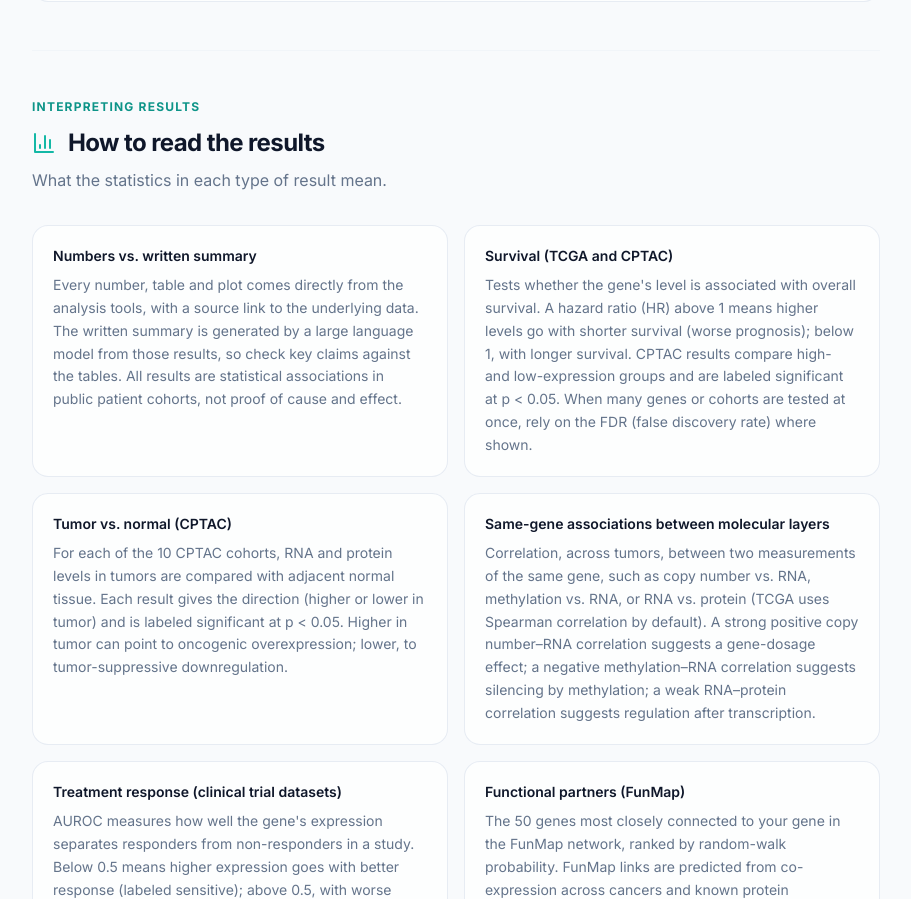
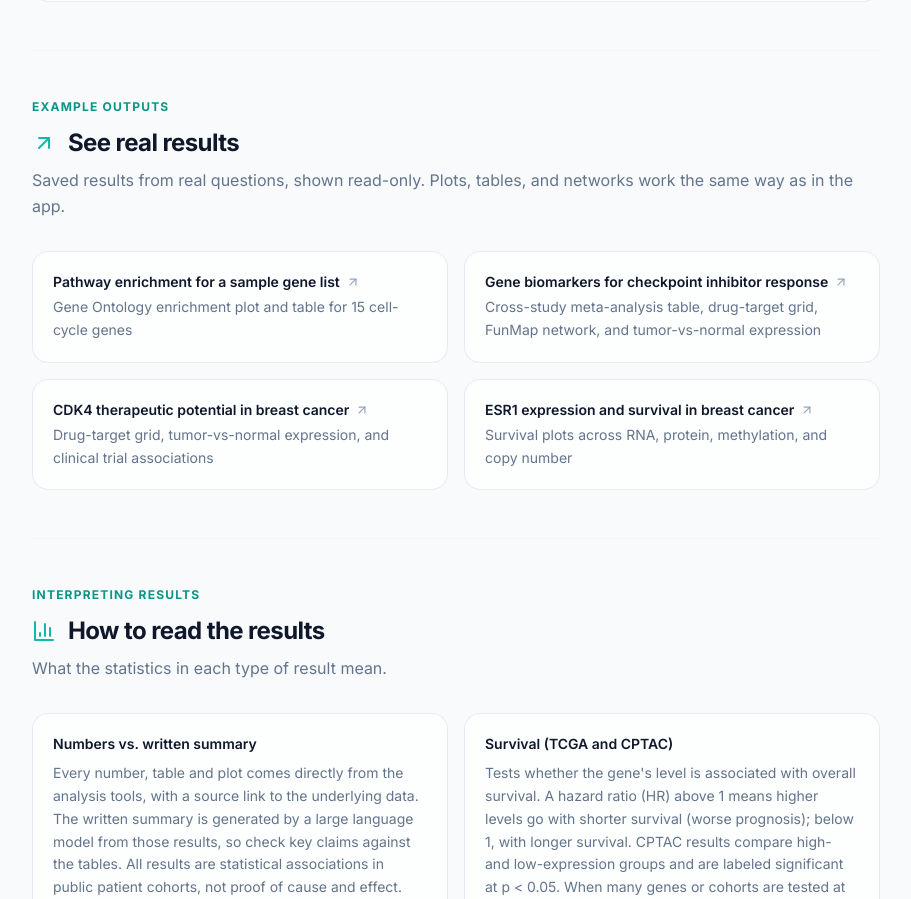
Before and after one commit to bzhanglab/LinkedOmicsChat, a Next.js app in the folder frontend/: page /docs in a window 1280 px wide. Shown: the part 2808-3707 px from the top of the page, without its empty margins (184-1095 px from the left). Built offline with nearby package versions, Linux system fonts and the light colour scheme; no server answers.

Commit message:
Link four shared example chats from the docs page as interactive sample output

```diff
--- a/frontend/app/docs/page.tsx
+++ b/frontend/app/docs/page.tsx
@@ -147,6 +147,29 @@ const EXAMPLE_CATEGORIES = [
             "Get TP53 functional neighbors, then run WebGestalt enrichment on them",
             "Show KRAS expression in PDAC and find relevant clinical trials",
         ],
+    },
+]
+
+const EXAMPLE_OUTPUTS = [
+    {
+        title: "Pathway enrichment for a sample gene list",
+        shows: "Gene Ontology enrichment plot and table for 15 cell-cycle genes",
+        url: "https://chat.linkedomics.org/shared/977d0926-4ce8-411c-8295-e1bb94a295e1",
+    },
+    {
+        title: "Gene biomarkers for checkpoint inhibitor response",
+        shows: "Cross-study meta-analysis table, drug-target grid, FunMap network, and tumor-vs-normal expression",
+        url: "https://chat.linkedomics.org/shared/addc448b-5e83-48ab-ba3f-749a4233d4eb",
+    },
+    {
+        title: "CDK4 therapeutic potential in breast cancer",
+        shows: "Drug-target grid, tumor-vs-normal expression, and clinical trial associations",
+        url: "https://chat.linkedomics.org/shared/95167454-c30c-4ac7-b638-17c273d04a3d",
+    },
+    {
+        title: "ESR1 expression and survival in breast cancer",
+        shows: "Survival plots across RNA, protein, methylation, and copy number",
+        url: "https://chat.linkedomics.org/shared/6c48044d-22e7-462d-b162-9d8c7607796d",
     },
 ]
 
@@ -367,6 +390,36 @@ export default function DocsPage() {
 
                 <Divider />
 
+                {/* Example outputs */}
+                <section id="example-outputs">
+                    <SectionLabel>Example Outputs</SectionLabel>
+                    <SectionTitle icon={<ArrowUpRight className="w-6 h-6" />}>See real results</SectionTitle>
+                    <SectionDesc>
+                        Saved results from real questions, shown read-only. Plots, tables, and networks
+                        work the same way as in the app.
+                    </SectionDesc>
+
+                    <div className="grid sm:grid-cols-2 gap-4">
+                        {EXAMPLE_OUTPUTS.map((ex) => (
+                            <a
+                                key={ex.url}
+                                href={ex.url}
+                                target="_blank"
+                                rel="noopener noreferrer"
+                                className="group rounded-2xl border border-slate-200/80 bg-white/70 p-5 hover:border-teal-300 hover:bg-white transition-colors"
+                            >
+                                <p className="text-sm font-semibold text-slate-900 mb-1 flex items-center gap-1.5">
+                                    {ex.title}
+                                    <ArrowUpRight className="w-3.5 h-3.5 text-slate-400 group-hover:text-teal-600" />
+                                </p>
+                                <p className="text-sm text-slate-500 leading-relaxed">{ex.shows}</p>
+                            </a>
+                        ))}
+                    </div>
+                </section>
+
+                <Divider />
+
                 {/* Interpreting results */}
                 <section id="interpret">
                     <SectionLabel>Interpreting Results</SectionLabel>
```
